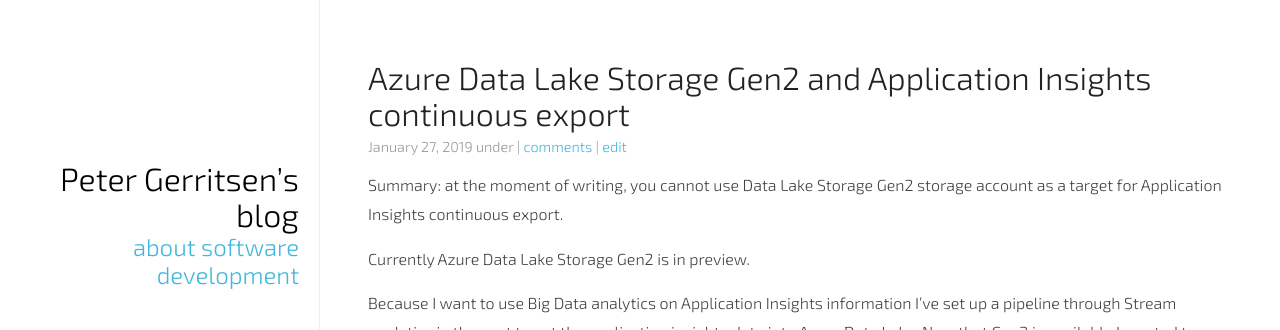
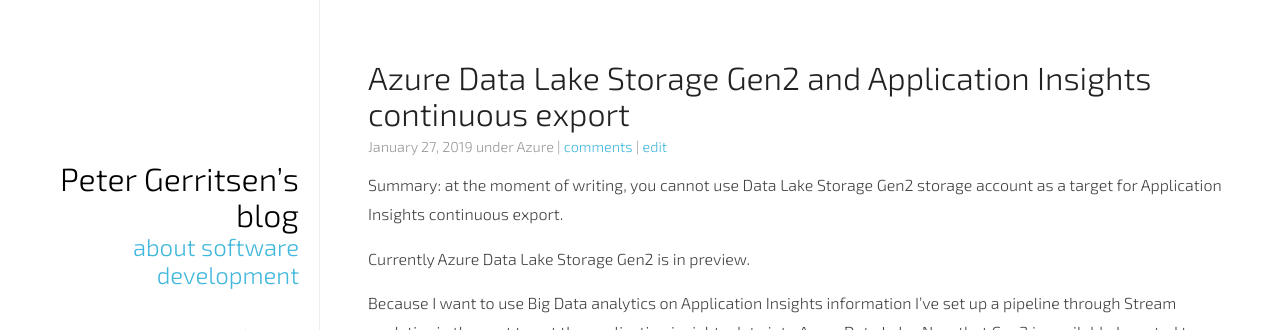
Before and after one commit to petergerritsen/blog.petergerritsen.nl, a Jekyll site: the page built from _posts/2019-01-27-azure-data-lake-storage-gen2-and-application-insights-continuous-export.md, in a window 1280 px wide and 900 px high. Shown: the top 330 px of the window. Built offline with Jekyll 4.4.1, drawn with Linux system fonts in a browser that asks for light colours; nearby versions of some CDN libraries; some web fonts are replaced; comment, search, counter and statistics services are not loaded.

Commit message:
Update from Forestry.io - Updated azure-data-lake-storage-gen2-and-application-insights-continuous-export.md

```diff
--- a/_posts/2019-01-27-azure-data-lake-storage-gen2-and-application-insights-continuous-export.md
+++ b/_posts/2019-01-27-azure-data-lake-storage-gen2-and-application-insights-continuous-export.md
@@ -9,7 +9,8 @@
 tags:
 - Azure Data Lake
 - Application Insights
-categories: []
+categories:
+- Azure
 
 ---
 Summary: at the moment of writing, you cannot use Data Lake Storage Gen2 storage account as a target for Application Insights continuous export.
```
